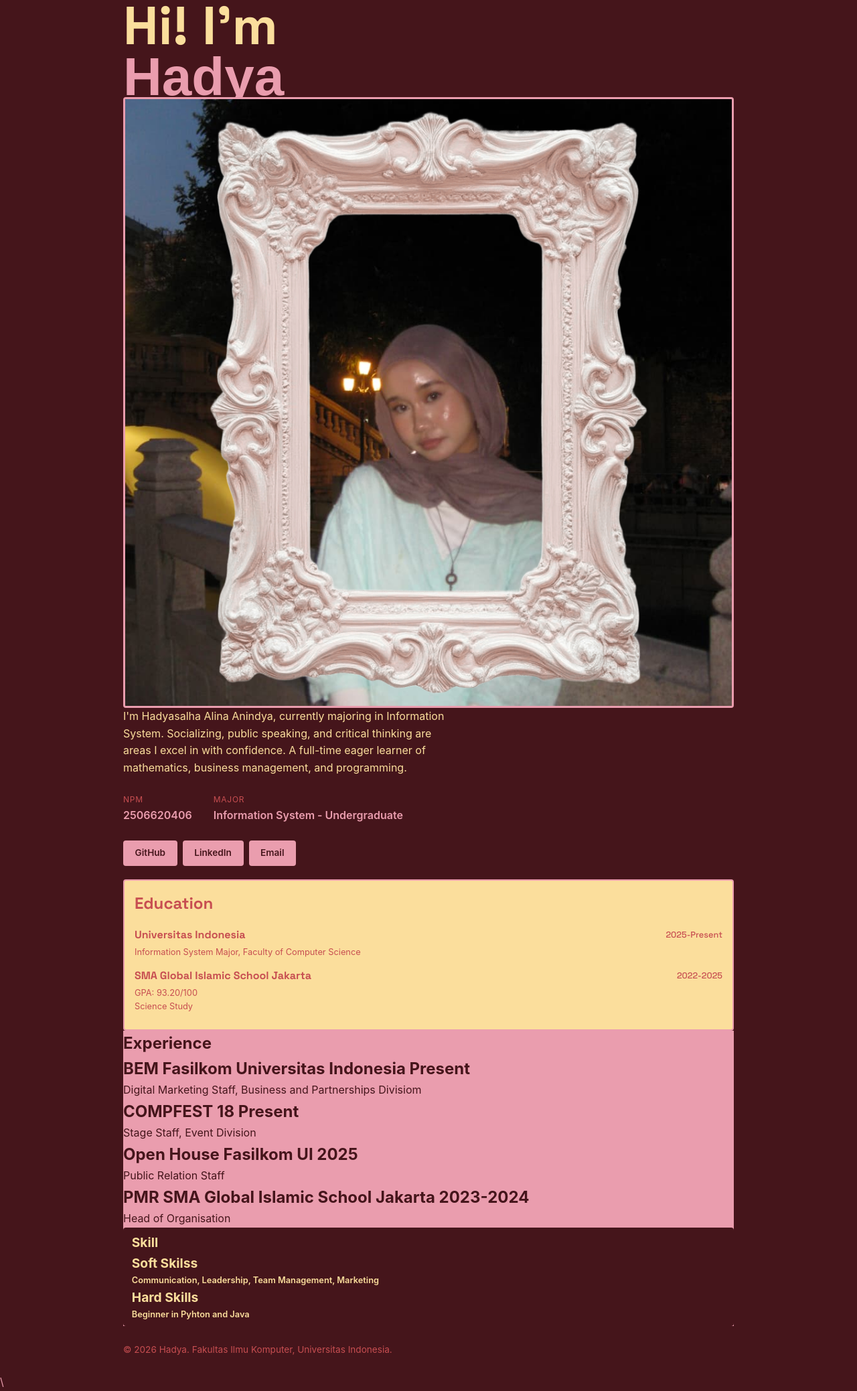
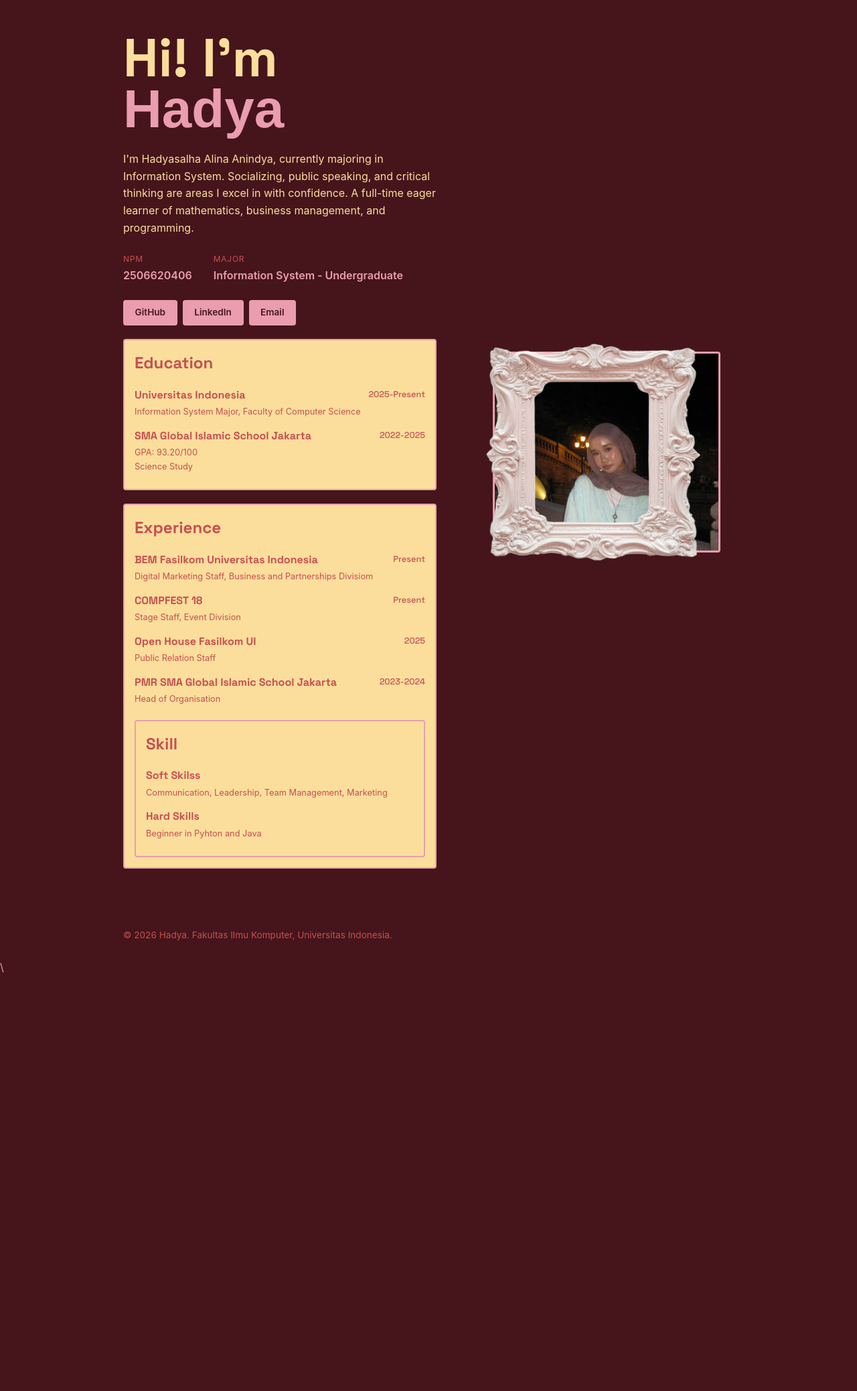
Before and after one commit to hadyasalhaanindya-del/myportofolio, a Django app: page / in a window 1280 px wide. Shown: the part 74-2151 px from the top of the page at 67% size. After the commit the page ends 1526 px from the top, so only its background shows below. Run offline with Django 5.2, Linux system fonts and the light colour scheme; some web fonts are replaced.

Commit message:
Perbaikan ukuran

```diff
--- a/static/css/style.css
+++ b/static/css/style.css
@@ -60,58 +60,84 @@
     font-size: 0.95rem;
 }
 
+.hero {
+    padding: 3rem 0 4rem;
+}
+
+
+.hero-grid {
+    display: grid;
+    grid-template-columns: 1fr 380px;
+    grid-template-areas:
+        "identity photo"
+        "details photo";
+    column-gap: 4rem;
+    align-items: start;
+}
+
+
 .hero-photo {
     grid-area: photo;
-    align-self: start;
     position: relative;
-    margin-top: -0.5rem;
+
+    width: 340px;
+    height: 360px;
+    margin-top: -1rem;
 }
 
-.photo-block {
+
+.avatar {
     position: absolute;
-    top: 1.25rem;
-    left: 1.25rem;
-    width: 100%;
-    height: 100%;
-    background-color: var(--accent);
+    z-index: 1;
+
+    width: 300px;
+    height: 300px;
+
+    top: 40px;
+    left: 20px;
+
+    object-fit: cover;
+    border: none;
     border-radius: var(--radius);
-    z-index: 0;
 }
 
-.avatar {
-    position: relative;
-    z-index: 1;
-    display: block;
-    width: 100%;
-    aspect-ratio: 1 / 1;
-    object-fit: cover;
-    border-radius: var(--radius);
-    border: 3px solid var(--ink);
-}
 
 .photo-frame {
     position: absolute;
     z-index: 2;
-    top: 0;
+
+
+    width: 340px;
+    height: 340px;
+
+    top: 20px;
     left: 0;
-    width: 100%;
-    height: 100%;
-    object-fit: contain;
+
+    object-fit: fill;
     pointer-events: none;
 }
 
+.hero-identity {
+    grid-area: identity;
+}
+
 .hero-identity h1 {
-    font-size: clamp(3rem, 7vw, 5rem);
+    font-size: clamp(3.5rem, 7vw, 5rem);
     font-family: "Space Grotesk", sans-serif;
     line-height: 0.95;
-    color: var(--accent)
+    color: var(--accent);
 }
 
 .hadya-font {
     font-family: "Bonbon", sans-serif;
-    color:var(--ink)
+    color: var(--ink);
 }
 
+
+.hero-details {
+    grid-area: details;
+    margin-top: 1.5rem;
+}
 .bio {
     color: var(--accent);
     max-width: 480px;
@@ -158,6 +184,8 @@
     background-color: var(--accent);
 }
 
+
+
 .education {
     margin-top: 20px;
     padding: 15px;
@@ -196,56 +224,79 @@
 
 
 .experience {
-    background-color: var(--ink);
-    color: var(--paper);
+    margin-top: 20px;
+    padding: 15px;
+    color: var(--text-muted);
+    background-color: var(--accent);
+    border: 2px solid var(--ink);
+    border-radius: var(--radius);
 }
 
-.experience-item {
-    margin-bottom: 1rem;
+.experience h1 {
+    font-family: "Space Grotesk", sans-serif;
+    font-size: 1.5rem;
+    margin-bottom: 15px;
 }
 
-.experience-item:last-child {
-    margin-bottom: 0;
+.experience h2 {
+    font-family: "Space Grotesk", sans-serif;
+    font-size: 1rem;
+    margin-top: 12px;
+    margin-bottom: 3px;
+    display: flex;
+    justify-content: space-between;
+    align-items: center;
 }
 
-.experience-item h3 {
+.experience h2 span {
+    font-size: 0.8rem;
+    font-weight: normal;
+}
+
+.experience p {
+    font-size: 0.8rem;
+    margin-top: 0;
+    margin-bottom: 8px;
+}
+
+
+
+.skill {
+    margin-top: 20px;
+    padding: 15px;
+    color: var(--text-muted);
+    background-color: var(--accent);
+    border: 2px solid var(--ink);
+    border-radius: var(--radius);
+}
+
+.skill h1 {
+    font-family: "Space Grotesk", sans-serif;
+    font-size: 1.5rem;
+    margin-bottom: 15px;
+}
+
+.skill h2 {
     font-family: "Space Grotesk", sans-serif;
     font-size: 1rem;
+    margin-top: 12px;
+    margin-bottom: 3px;
     display: flex;
     justify-content: space-between;
-    gap: 1rem;
+    align-items: center;
 }
 
-.experience-item h3 span {
+.skill h2 span {
     font-size: 0.8rem;
     font-weight: normal;
-    white-space: nowrap;
 }
 
-.experience-item p {
+.skill p {
     font-size: 0.8rem;
-    margin-top: 0.2rem;
+    margin-top: 0;
+    margin-bottom: 8px;
 }
 
-.skills {
-    background-color: var(--accent-dark);
-    color: var(--paper);
-}
-
-.skill-list {
-    display: flex;
-    flex-wrap: wrap;
-    gap: 0.6rem;
-}
-
-.skill {
-    background-color: var(--paper);
-    color: var(--accent);
-    padding: 0.45rem 0.8rem;
-    border-radius: var(--radius);
-    font-size: 0.8rem;
-    font-weight: 600;
-}
 
 .hero-photo {
     grid-area: photo;
```
